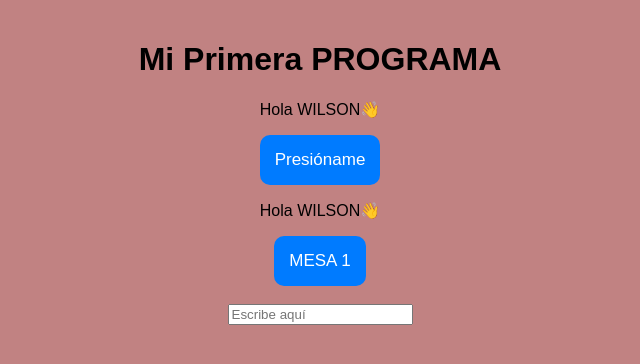
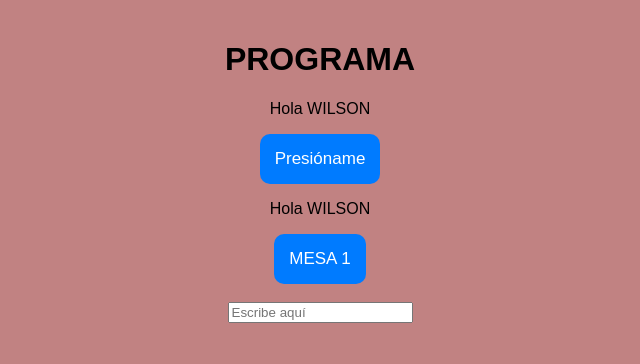
Before and after one commit to wilsonmejia1982-collab/mejorado, a plain HTML site: page index.html in a window 1280 px wide. Shown: the whole page, without its empty margins (320-960 px from the left). Drawn offline with Linux system fonts and the light colour scheme.

Commit message:
Update index.html

```diff
--- a/index.html
+++ b/index.html
@@ -32,10 +32,10 @@
 <body>
 
   <div class="container">
-    <h1>Mi Primera PROGRAMA </h1>
-    <p id="mensaje">Hola WILSON👋</p>
+    <h1>PROGRAMA </h1>
+    <p id="mensaje">Hola WILSON</p>
     <button onclick="cambiarTexto()">Presióname</button>
-    <p id="mensaje">Hola WILSON👋</p>
+    <p id="mensaje">Hola WILSON</p>
     <button onclick="cambiarTexto2()">MESA 1</button><br><br>
     <input type="text" id="miTexto" placeholder="Escribe aquí">
   </div>
```
